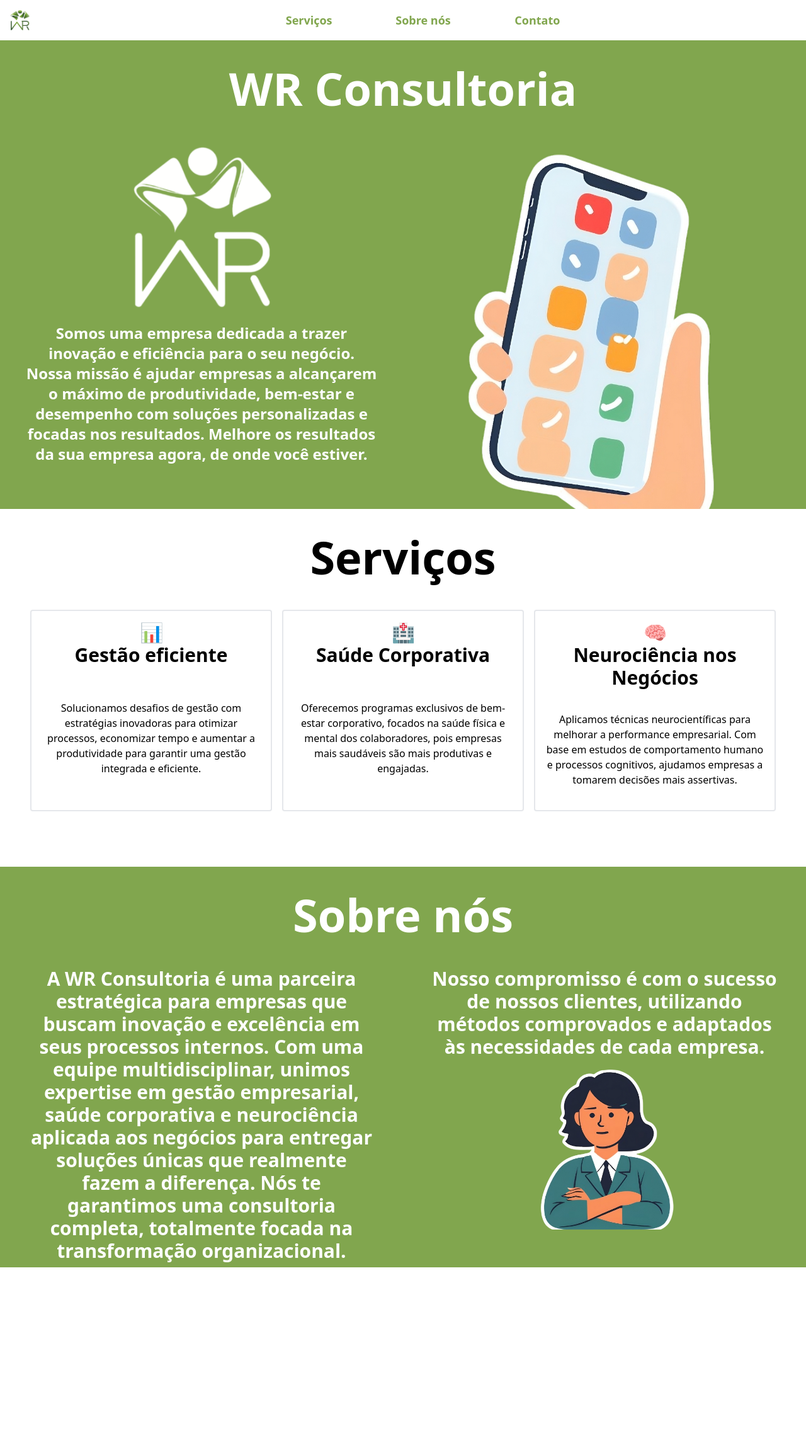
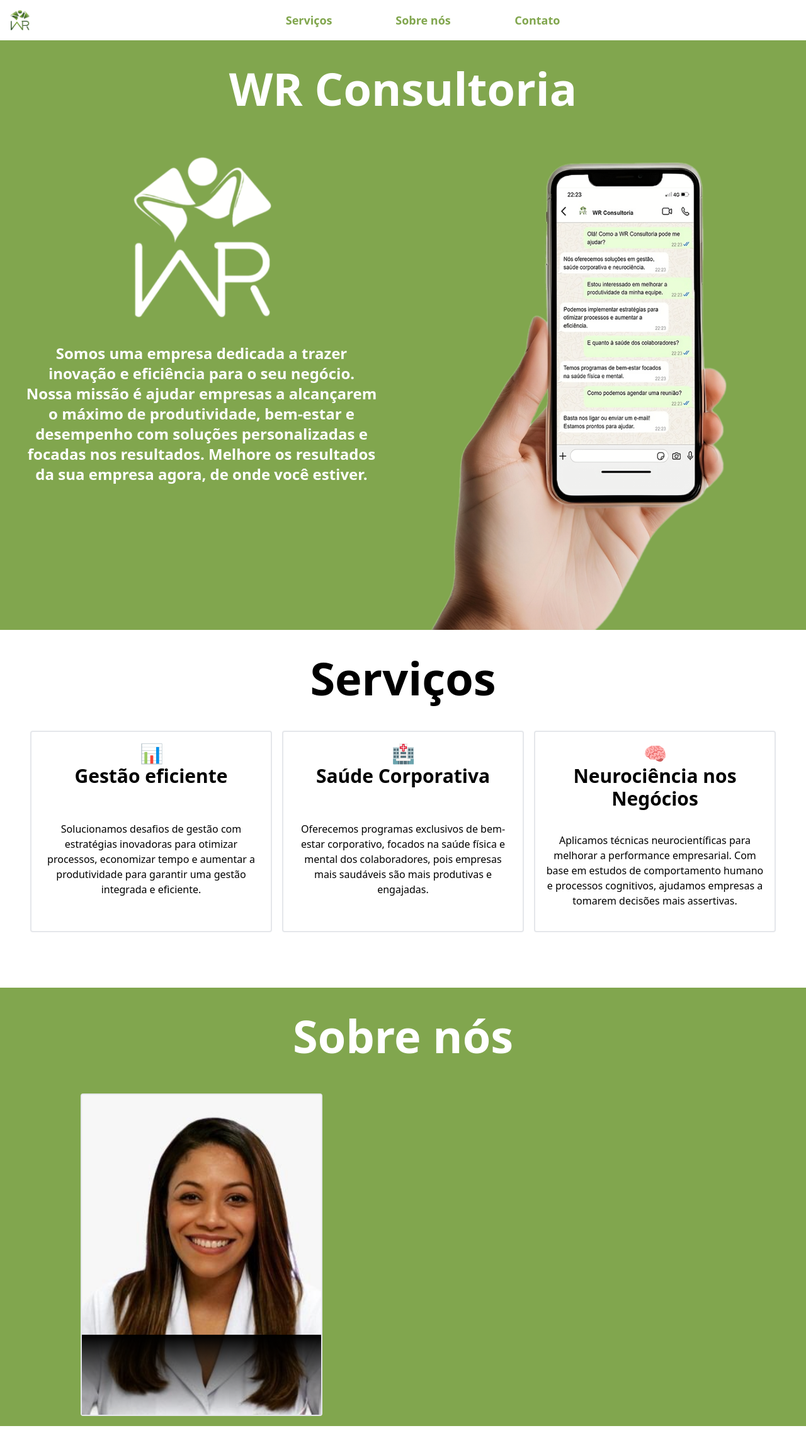
Before and after one commit to RuanEmanuell/wr-consultoria, a Next.js app: page / in a window 1280 px wide. Shown: the top 2302 px of the page at 63% size. Built offline with nearby package versions, Linux system fonts and the light colour scheme.

Commit message:
(Version 1.0) Changing about us page

```diff
--- a/app/page.tsx
+++ b/app/page.tsx
@@ -73,7 +73,7 @@ export default function Home() {
                 <div className="max-w-5xl mx-auto">
                   <Image
                     src="/logo.png"
-                    className="w-48 md:w-64 my-4 mx-auto"
+                    className="w-48 md:w-64 my-8 mx-auto"
                     alt="Logo"
                     width={10000}
                     height={10000}
@@ -82,7 +82,7 @@ export default function Home() {
                 </div>
                 <Image
                   src="/smartphone.png"
-                  className="w-96 xl:w-144 mt-4 mx-auto"
+                  className="w-128 xl:w-144 mt-4 mx-auto"
                   alt="Logo"
                   width={10000}
                   height={10000}
@@ -114,16 +114,15 @@ export default function Home() {
             <div className="max-w-10xl mx-auto">
             <h1 className="text-center text-white text-5xl md:text-7xl font-bold py-10">Sobre nós</h1>
             <div className="flex flex-col xl:grid xl:grid-cols-2">
-              <h2 className="text-center text-white text-2xl md:text-3xl font-bold py-2 mx-10">A WR Consultoria é uma parceira estratégica para empresas que buscam inovação e excelência em seus processos internos. Com uma equipe multidisciplinar, unimos expertise em gestão empresarial, saúde corporativa e neurociência aplicada aos negócios para entregar soluções únicas que realmente fazem a diferença. Nós te garantimos uma consultoria completa, totalmente focada na transformação organizacional.</h2>
-              <div className="flex flex-col">
-                <h2 className="text-center text-white text-2xl md:text-3xl font-bold py-2 mx-10">Nosso compromisso é com o sucesso de nossos clientes, utilizando métodos comprovados e adaptados às necessidades de cada empresa.</h2>
-                <Image
-                  src="/person.png"
-                  className="w-64 pt-2 mx-auto"
-                  alt="Logo"
-                  width={10000}
-                  height={10000}
-                />
+              <div className="flex flex-col border-2 rounded w-96 h-128 my-4 mx-auto relative">
+                <section className="h-1/4 w-full absolute bottom-0 bg-gradient-to-b from-black to-transparent"></section>
+                 <Image
+                    src="/raquel.jpeg"
+                    className="w-full h-full mx-auto object-cover"
+                    alt="Logo"
+                    width={10000}
+                    height={10000}
+                  />
               </div>
             </div>
             </div>
```
Also changed, not shown: public/raquel.jpeg (added), public/smartphone.png.
